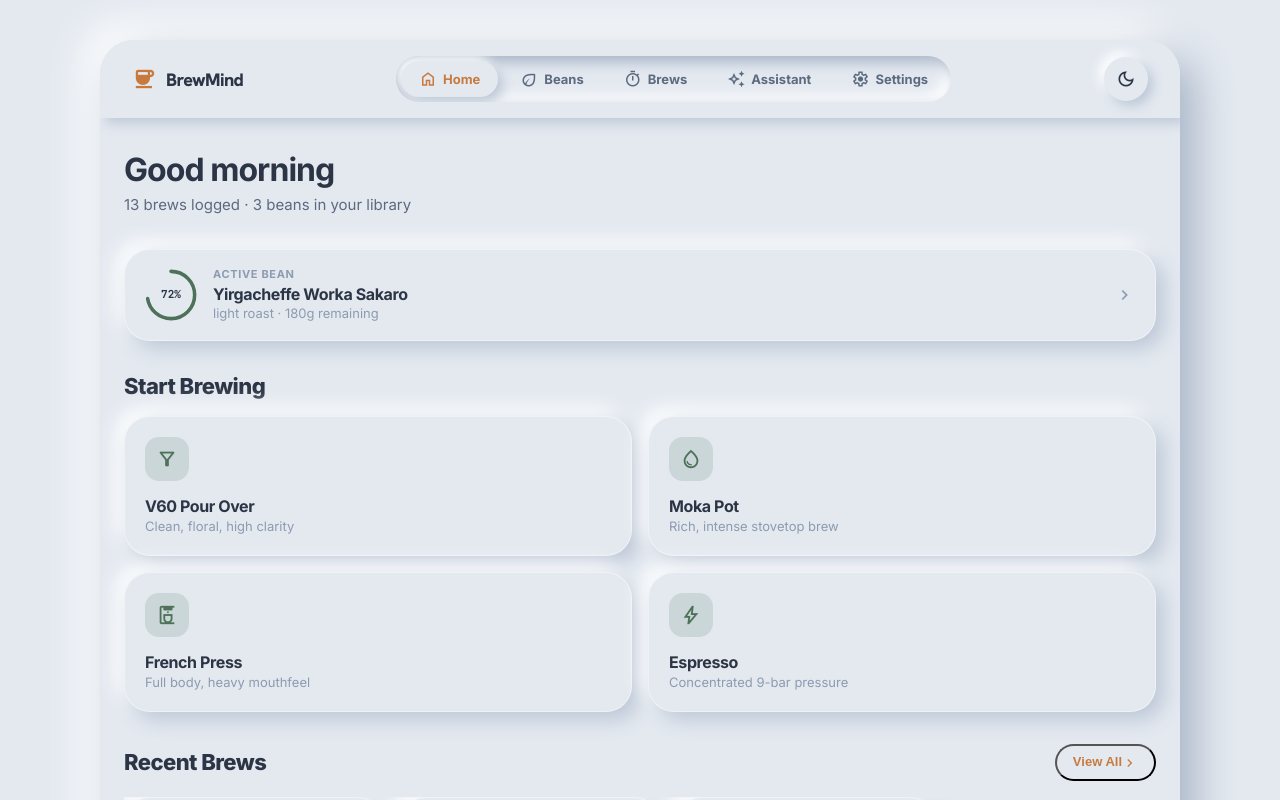
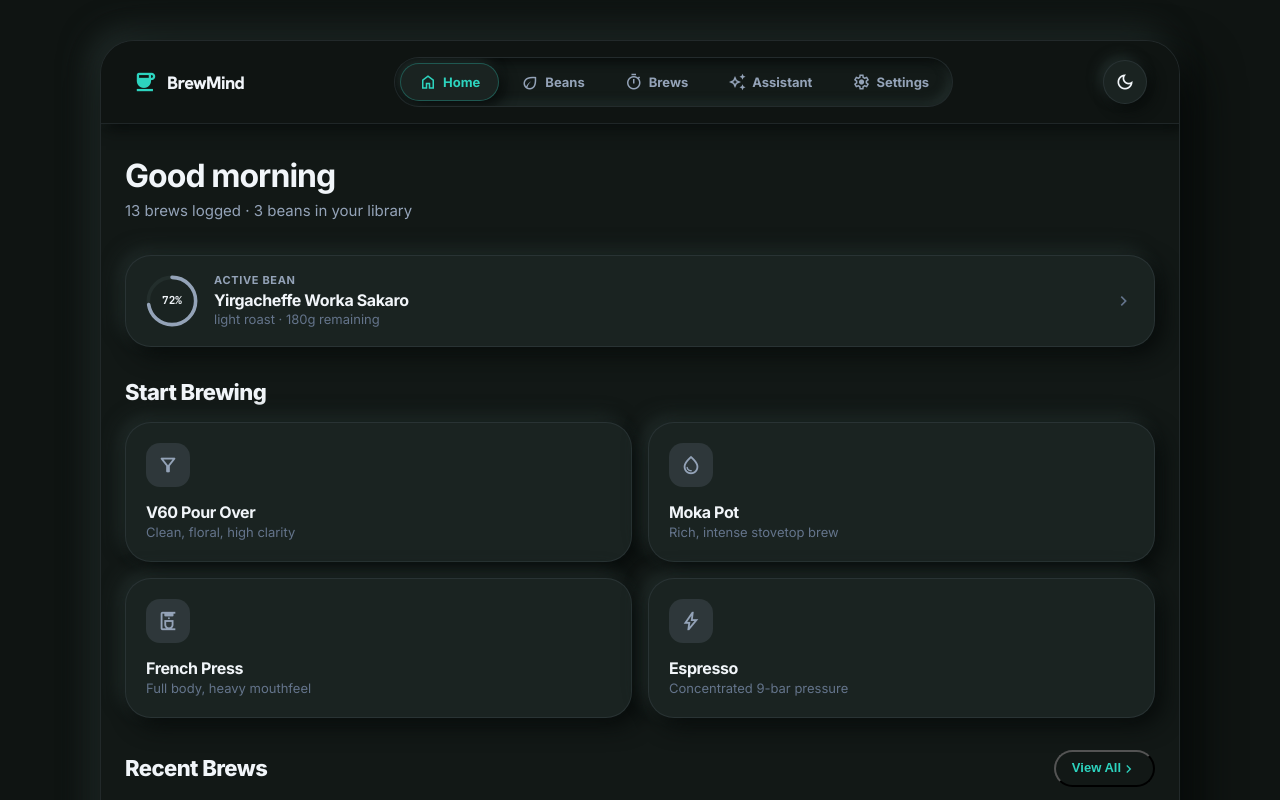
Before and after one commit to ayush96167/Coffee_SIDE_PROJECT, a React (Vite) app: page / in a window 1280 px wide. Shown: the top 800 px of the page. Built offline with nearby package versions, Linux system fonts and the light colour scheme.

Commit message:
style: implement Alpine Sage (Wellness & Lifestyle) theme with Deep Charcoal Green, Muted Pine, Cool Silver & Soft Teal palette

```diff
--- a/src/styles/main.css
+++ b/src/styles/main.css
@@ -1,57 +1,57 @@
 /* ═══════════════════════════════════════════════════════════
-   BrewMind — Neumorphism (Soft UI) Design System
-   Monochromatic Extruded Surfaces, Soft Light Highlights, Sunken Inset Shadows,
-   Clay Tactile Controls & Vibrant Coffee Accent Indicators
+   BrewMind — Alpine Sage (Wellness & Lifestyle) Design System
+   Deep Charcoal Green (#0F1412), Muted Pine Cards (#1A2321),
+   Cool Silver (#94A3B8), Soft Teal Accent (#2DD4BF) & Ice White Text (#F1F5F9)
    ═══════════════════════════════════════════════════════════ */
 
-/* ── Design Tokens — Neumorphic Soft UI Palette ─────────── */
+/* ── Design Tokens — Alpine Sage Palette ─────────────────── */
 :root {
-  /* Surfaces — Extruded Monochromatic Canvas */
-  --bg-surface: #E4E9F0;
-  --bg-primary: #E4E9F0;
-  --bg-card: #E4E9F0;
-  --bg-card-solid: #E4E9F0;
-  --bg-card-secondary: #E4E9F0;
-  --bg-elevated: #E4E9F0;
-  --bg-hover: #E4E9F0;
-  --bg-overlay: rgba(26, 31, 40, 0.45);
+  /* Surface Layers */
+  --bg-surface: #0F1412;        /* Deep Charcoal Green */
+  --bg-base: #0F1412;
+  --bg-primary: #121816;
+  --bg-card: #1A2321;           /* Muted Pine */
+  --bg-card-solid: #1A2321;
+  --bg-card-secondary: #131A18;
+  --bg-elevated: #232E2C;
+  --bg-hover: rgba(45, 212, 191, 0.08);
+  --bg-overlay: rgba(10, 14, 12, 0.8);
 
-  /* Dual Light & Dark Shadows for Light Mode */
-  --neu-light: #FFFFFF;
-  --neu-dark: #BCC7D6;
-  --neu-dark-strong: #A8B5C7;
+  /* Dual Light & Dark Neumorphic Soft Shadows for Alpine Sage */
+  --neu-light: #222D2B;
+  --neu-dark: #080C0B;
+  --neu-dark-strong: #050807;
 
-  /* Raised Extruded Shadows */
+  /* Shadows — Soft Extruded & Inset Depth */
   --shadow-xs: 3px 3px 8px var(--neu-dark), -3px -3px 8px var(--neu-light);
-  --shadow-sm: 5px 5px 12px var(--neu-dark), -5px -5px 12px var(--neu-light);
-  --shadow-md: 8px 8px 20px var(--neu-dark), -8px -8px 20px var(--neu-light);
-  --shadow-lg: 12px 12px 28px var(--neu-dark), -12px -12px 28px var(--neu-light);
-  --shadow-xl: 16px 16px 40px var(--neu-dark-strong), -16px -16px 40px var(--neu-light);
+  --shadow-sm: 5px 5px 14px var(--neu-dark), -4px -4px 12px var(--neu-light);
+  --shadow-md: 8px 8px 22px var(--neu-dark), -6px -6px 18px var(--neu-light);
+  --shadow-lg: 12px 12px 30px var(--neu-dark), -8px -8px 24px var(--neu-light);
+  --shadow-xl: 16px 16px 45px var(--neu-dark-strong), -10px -10px 30px var(--neu-light);
 
-  /* Sunken Carved Inset Shadows */
   --shadow-sunken: inset 4px 4px 10px var(--neu-dark), inset -4px -4px 10px var(--neu-light);
   --shadow-sunken-deep: inset 6px 6px 14px var(--neu-dark-strong), inset -6px -6px 14px var(--neu-light);
 
-  /* Text — Soft Crisp Contrast Inks */
-  --text-primary: #2C3545;
-  --text-secondary: #5C6A80;
-  --text-muted: #8C9BB0;
-  --text-inverse: #FFFFFF;
+  /* Text — Ice White & Cool Silver */
+  --text-primary: #F1F5F9;      /* Ice White */
+  --text-secondary: #94A3B8;    /* Cool Silver */
+  --text-muted: #64748B;
+  --text-inverse: #0F1412;
 
-  /* Accents — Coffee Copper & Botanical Sage Highlights */
-  --accent: #C87A3E;
-  --accent-hover: #AF642B;
-  --accent-light: rgba(200, 122, 62, 0.16);
-  --accent-sage: #4E7259;
-  --accent-sage-hover: #3E5B47;
-  --accent-sage-light: rgba(78, 114, 89, 0.16);
-  --accent-amber: #D98832;
-  --accent-red: #D94438;
-  --accent-green: #2E8B4E;
+  /* Accents — Soft Teal & Cool Silver */
+  --accent: #2DD4BF;           /* Soft Teal */
+  --accent-hover: #26BCA9;
+  --accent-light: rgba(45, 212, 191, 0.16);
+  --accent-sage: #94A3B8;      /* Cool Silver */
+  --accent-sage-hover: #CBD5E1;
+  --accent-sage-light: rgba(148, 163, 184, 0.16);
+  --accent-amber: #F59E0B;
+  --accent-red: #F87171;
+  --accent-green: #2DD4BF;
 
-  /* Borders — Seamless Soft Borders */
-  --border: transparent;
-  --border-strong: rgba(255, 255, 255, 0.4);
+  /* Borders & Rim Lights */
+  --border: rgba(148, 163, 184, 0.12);
+  --border-strong: rgba(45, 212, 191, 0.25);
   --border-focus: var(--accent);
 
   /* Radii */
@@ -83,43 +83,35 @@
   --duration-slow: 380ms;
 }
 
-/* ── Dark Neumorphic Theme — Slate Soft Clay ─────────────── */
+/* ── Dark Theme (Full Match to Alpine Spec) ──────────────── */
 [data-theme="dark"] {
-  --bg-surface: #1E222A;
-  --bg-primary: #1E222A;
-  --bg-card: #1E222A;
-  --bg-card-solid: #1E222A;
-  --bg-card-secondary: #1E222A;
-  --bg-elevated: #1E222A;
-  --bg-hover: #1E222A;
-  --bg-overlay: rgba(0, 0, 0, 0.75);
+  --bg-surface: #0F1412;
+  --bg-base: #0F1412;
+  --bg-primary: #121816;
+  --bg-card: #1A2321;
+  --bg-card-solid: #1A2321;
+  --bg-card-secondary: #131A18;
+  --bg-elevated: #232E2C;
+  --bg-hover: rgba(45, 212, 191, 0.1);
+  --bg-overlay: rgba(8, 11, 10, 0.85);
 
-  --neu-light: #282E39;
-  --neu-dark: #14171C;
-  --neu-dark-strong: #0F1216;
+  --neu-light: #222D2B;
+  --neu-dark: #080C0B;
+  --neu-dark-strong: #050807;
 
-  --shadow-xs: 3px 3px 8px var(--neu-dark), -3px -3px 8px var(--neu-light);
-  --shadow-sm: 5px 5px 12px var(--neu-dark), -5px -5px 12px var(--neu-light);
-  --shadow-md: 8px 8px 20px var(--neu-dark), -8px -8px 20px var(--neu-light);
-  --shadow-lg: 12px 12px 28px var(--neu-dark), -12px -12px 28px var(--neu-light);
-  --shadow-xl: 16px 16px 40px var(--neu-dark-strong), -16px -16px 40px var(--neu-light);
+  --text-primary: #F1F5F9;
+  --text-secondary: #94A3B8;
+  --text-muted: #64748B;
 
-  --shadow-sunken: inset 4px 4px 10px var(--neu-dark), inset -4px -4px 10px var(--neu-light);
-  --shadow-sunken-deep: inset 6px 6px 14px var(--neu-dark-strong), inset -6px -6px 14px var(--neu-light);
+  --accent: #2DD4BF;
+  --accent-hover: #26BCA9;
+  --accent-light: rgba(45, 212, 191, 0.2);
+  --accent-sage: #94A3B8;
+  --accent-sage-hover: #CBD5E1;
+  --accent-sage-light: rgba(148, 163, 184, 0.2);
 
-  --text-primary: #E8EEF5;
-  --text-secondary: #A6B4C7;
-  --text-muted: #718299;
-
-  --accent: #E08E45;
-  --accent-hover: #F0A058;
-  --accent-light: rgba(224, 142, 69, 0.2);
-  --accent-sage: #6B9B78;
-  --accent-sage-hover: #7CB08B;
-  --accent-sage-light: rgba(107, 155, 120, 0.2);
-
-  --border: transparent;
-  --border-strong: rgba(255, 255, 255, 0.08);
+  --border: rgba(148, 163, 184, 0.15);
+  --border-strong: rgba(45, 212, 191, 0.3);
 }
 
 /* ── Base Reset & Body ───────────────────────────────────── */
@@ -167,7 +159,7 @@ h1, h2, h3, h4, h5, h6 {
 .text-caption {
   font-size: 11px;
   font-weight: 700;
-  color: var(--text-muted);
+  color: var(--text-secondary);
   letter-spacing: 0.06em;
   text-transform: uppercase;
 }
@@ -203,7 +195,7 @@ h1, h2, h3, h4, h5, h6 {
   font-variation-settings: 'FILL' 1, 'wght' 500, 'GRAD' 0, 'opsz' 24;
 }
 
-/* ── Neumorphic Extruded App Container ──────────────────── */
+/* ── App Container ───────────────────────────────────────── */
 .app-container {
   width: 100%;
   max-width: 1080px;
@@ -213,6 +205,8 @@ h1, h2, h3, h4, h5, h6 {
   position: relative;
   z-index: 1;
   padding-bottom: 96px;
+  border-left: 1px solid var(--border);
+  border-right: 1px solid var(--border);
 }
 
 @media (min-width: 640px) {
@@ -226,10 +220,11 @@ h1, h2, h3, h4, h5, h6 {
     margin-top: var(--space-md);
     margin-bottom: var(--space-md);
     overflow: hidden;
+    border: 1px solid var(--border);
   }
 }
 
-/* ── Neumorphic Extruded Soft Cards ──────────────────────── */
+/* ── Alpine Sage Muted Pine Cards ────────────────────────── */
 .glass-card {
   background: var(--bg-card);
   border-radius: var(--radius-lg);
@@ -237,12 +232,14 @@ h1, h2, h3, h4, h5, h6 {
   box-shadow: var(--shadow-md);
   position: relative;
   transition: transform var(--duration-normal) var(--ease-out),
-              box-shadow var(--duration-normal) var(--ease-out);
-  border: 1px solid var(--border-strong);
+              box-shadow var(--duration-normal) var(--ease-out),
+              border-color var(--duration-normal) var(--ease-out);
+  border: 1px solid var(--border);
 }
 
 .glass-card:hover {
   box-shadow: var(--shadow-lg);
+  border-color: rgba(45, 212, 191, 0.3);
 }
 
 .card-interactive {
@@ -260,26 +257,26 @@ h1, h2, h3, h4, h5, h6 {
   transition-duration: 50ms;
 }
 
-/* Sunken Inset Card (Carved Inset Plate) */
+/* Carved Sunken Inset Plate */
 .card-secondary {
   background: var(--bg-card-secondary);
   box-shadow: var(--shadow-sunken);
   border-radius: var(--radius-md);
   padding: var(--space-md);
-  border: none;
+  border: 1px solid rgba(148, 163, 184, 0.08);
 }
 
-/* Accent Extruded Pill Card */
+/* Teal Highlight Card */
 .card-accent {
-  background: var(--accent-sage);
-  color: var(--text-inverse);
+  background: linear-gradient(135deg, #1A3834 0%, #112724 100%);
+  color: var(--text-primary);
   border-radius: var(--radius-lg);
   padding: var(--space-lg);
-  box-shadow: 6px 6px 16px rgba(0, 0, 0, 0.15), -4px -4px 12px rgba(255, 255, 255, 0.2);
-  border: none;
+  box-shadow: var(--shadow-lg);
+  border: 1px solid var(--accent);
 }
 
-/* ── Neumorphic Soft Buttons ─────────────────────────────── */
+/* ── Buttons ─────────────────────────────────────────────── */
 .btn {
   display: inline-flex;
   align-items: center;
@@ -308,24 +305,27 @@ h1, h2, h3, h4, h5, h6 {
 }
 
 .btn-primary {
-  background: var(--accent-sage);
-  color: #FFFFFF;
-  box-shadow: 5px 5px 14px rgba(0, 0, 0, 0.18), -3px -3px 10px rgba(255, 255, 255, 0.25);
+  background: linear-gradient(135deg, #2DD4BF 0%, #14B8A6 100%);
+  color: #0F1412;
+  box-shadow: 0 4px 16px rgba(45, 212, 191, 0.35);
 }
 
 .btn-primary:hover {
-  background: var(--accent-sage-hover);
-  box-shadow: 7px 7px 18px rgba(0, 0, 0, 0.22), -4px -4px 12px rgba(255, 255, 255, 0.3);
+  background: linear-gradient(135deg, #5EEAD4 0%, #2DD4BF 100%);
+  transform: translateY(-1px);
+  box-shadow: 0 8px 24px rgba(45, 212, 191, 0.45);
 }
 
 .btn-secondary {
   background: var(--bg-card);
   color: var(--text-primary);
   box-shadow: var(--shadow-sm);
+  border: 1px solid var(--border);
 }
 
 .btn-secondary:hover {
   box-shadow: var(--shadow-md);
+  border-color: var(--accent);
 }
 
 .btn-secondary:active {
@@ -340,10 +340,10 @@ h1, h2, h3, h4, h5, h6 {
 }
 
 .btn-ghost:hover {
-  box-shadow: var(--shadow-xs);
+  background: var(--accent-light);
 }
 
-/* Neumorphic Extruded Circle Icon Button */
+/* Icon Buttons */
 .btn-icon {
   width: 44px;
   height: 44px;
@@ -357,19 +357,20 @@ h1, h2, h3, h4, h5, h6 {
   box-shadow: var(--shadow-sm);
   color: var(--text-primary);
   cursor: pointer;
-  border: none;
+  border: 1px solid var(--border);
   transition: all var(--duration-fast) var(--ease-out);
 }
 
 .btn-icon:hover {
   box-shadow: var(--shadow-md);
+  color: var(--accent);
 }
 
 .btn-icon:active {
   box-shadow: var(--shadow-sunken);
 }
 
-/* ── Neumorphic Extruded & Sunken Chips/Badges ───────────── */
+/* ── Chips & Badges ──────────────────────────────────────── */
 .chip {
   display: inline-flex;
   align-items: center;
@@ -382,7 +383,7 @@ h1, h2, h3, h4, h5, h6 {
   background: var(--bg-card);
   color: var(--text-secondary);
   box-shadow: var(--shadow-xs);
-  border: none;
+  border: 1px solid var(--border);
   cursor: pointer;
   transition: all var(--duration-fast) var(--ease-out);
   -webkit-user-select: none;
@@ -393,12 +394,14 @@ h1, h2, h3, h4, h5, h6 {
 .chip:hover {
   box-shadow: var(--shadow-sm);
   color: var(--text-primary);
+  border-color: var(--accent);
 }
 
 .chip.active {
-  background: var(--accent-sage);
-  color: #FFFFFF;
-  box-shadow: var(--shadow-sunken-deep);
+  background: var(--accent);
+  color: #0F1412;
+  border-color: var(--accent);
+  box-shadow: 0 4px 14px rgba(45, 212, 191, 0.4);
 }
 
 .badge {
@@ -418,22 +421,24 @@ h1, h2, h3, h4, h5, h6 {
 .badge-accent {
   background: var(--accent-light);
   color: var(--accent);
+  border: 1px solid rgba(45, 212, 191, 0.3);
 }
 
 .badge-sage {
   background: var(--accent-sage-light);
-  color: var(--accent-sage);
+  color: var(--text-primary);
+  border: 1px solid rgba(148, 163, 184, 0.3);
 }
 
-/* ── Sunken Channel Segmented Control ────────────────────── */
+/* ── Segmented Control ───────────────────────────────────── */
 .segmented-control {
   display: flex;
-  background: var(--bg-card);
-  box-shadow: var(--shadow-sunken-deep);
+  background: var(--bg-card-secondary);
+  box-shadow: var(--shadow-sunken);
   border-radius: var(--radius-full);
   padding: 5px;
   gap: 4px;
-  border: none;
+  border: 1px solid var(--border);
   overflow-x: auto;
   -ms-overflow-style: none;
   scrollbar-width: none;
@@ -471,9 +476,10 @@ h1, h2, h3, h4, h5, h6 {
   background: var(--bg-card);
   color: var(--accent);
   box-shadow: var(--shadow-sm);
+  border: 1px solid rgba(45, 212, 191, 0.3);
 }
 
-/* ── Neumorphic Navigation Bars ──────────────────────────── */
+/* ── Navigation Bars ─────────────────────────────────────── */
 .top-nav {
   display: flex;
   justify-content: space-between;
@@ -483,6 +489,7 @@ h1, h2, h3, h4, h5, h6 {
   top: 0;
   background: var(--bg-surface);
   box-shadow: var(--shadow-sm);
+  border-bottom: 1px solid var(--border);
   z-index: 50;
 }
 
@@ -498,7 +505,8 @@ h1, h2, h3, h4, h5, h6 {
   width: 100%;
   max-width: 1080px;
   background: var(--bg-surface);
-  box-shadow: 0 -6px 20px var(--neu-dark);
+  border-top: 1px solid var(--border);
+  box-shadow: 0 -6px 20px rgba(0, 0, 0, 0.4);
   display: flex;
   justify-content: space-around;
   align-items: center;
@@ -547,23 +555,24 @@ h1, h2, h3, h4, h5, h6 {
   }
 }
 
-/* ── Sunken Inset Form Inputs ───────────────────────────── */
+/* ── Form Inputs ─────────────────────────────────────────── */
 .input-field {
   width: 100%;
   padding: 12px 16px;
   border-radius: var(--radius-sm);
-  border: none;
-  background: var(--bg-card);
+  border: 1px solid var(--border);
+  background: var(--bg-card-secondary);
   box-shadow: var(--shadow-sunken);
   font-family: var(--font-sans);
   font-size: 15px;
   font-weight: 500;
   color: var(--text-primary);
   outline: none;
-  transition: box-shadow var(--duration-fast) var(--ease-out);
+  transition: box-shadow var(--duration-fast) var(--ease-out), border-color var(--duration-fast);
 }
 
 .input-field:focus {
+  border-color: var(--accent);
   box-shadow: var(--shadow-sunken-deep), 0 0 0 2px var(--accent-light);
 }
 
@@ -579,14 +588,14 @@ select.input-field {
   padding-right: 38px;
 }
 
-/* Extruded Neumorphic Range Slider */
+/* Range Slider */
 input[type="range"] {
   -webkit-appearance: none;
   appearance: none;
   width: 100%;
   height: 10px;
   border-radius: var(--radius-full);
-  background: var(--bg-card);
+  background: var(--bg-card-secondary);
   box-shadow: var(--shadow-sunken);
   outline: none;
 }
@@ -597,9 +606,9 @@ input[type="range"]::-webkit-slider-thumb {
   width: 28px;
   height: 28px;
   border-radius: 50%;
-  background: var(--bg-card);
-  box-shadow: var(--shadow-sm);
-  border: 2px solid var(--accent-sage);
+  background: var(--accent);
+  box-shadow: 0 2px 10px rgba(45, 212, 191, 0.4);
+  border: 2px solid #0F1412;
   cursor: pointer;
   transition: transform var(--duration-fast) var(--ease-spring);
 }
@@ -612,13 +621,13 @@ input[type="range"]::-webkit-slider-thumb:active {
   box-shadow: var(--shadow-sunken);
 }
 
-/* ── Neumorphic Modals & Overlays ────────────────────────── */
+/* ── Modals & Overlays ───────────────────────────────────── */
 .modal-overlay {
   position: fixed;
   inset: 0;
   background: var(--bg-overlay);
-  backdrop-filter: blur(4px);
-  -webkit-backdrop-filter: blur(4px);
+  backdrop-filter: blur(6px);
+  -webkit-backdrop-filter: blur(6px);
   z-index: 1000;
   display: flex;
   align-items: flex-end;
@@ -647,7 +656,7 @@ input[type="range"]::-webkit-slider-thumb:active {
   flex-direction: column;
   gap: var(--space-lg);
   animation: slideUp var(--duration-slow) var(--ease-out);
-  border: none;
+  border: 1px solid var(--border-strong);
 }
 
 @media (min-width: 640px) {
@@ -698,12 +707,12 @@ input[type="range"]::-webkit-slider-thumb:active {
 }
 
 ::-webkit-scrollbar-thumb {
-  background: var(--neu-dark);
+  background: #232E2C;
   border-radius: var(--radius-full);
 }
 
 ::-webkit-scrollbar-thumb:hover {
-  background: var(--text-muted);
+  background: var(--accent);
 }
 
 /* ── Utilities ───────────────────────────────────────────── */
```
